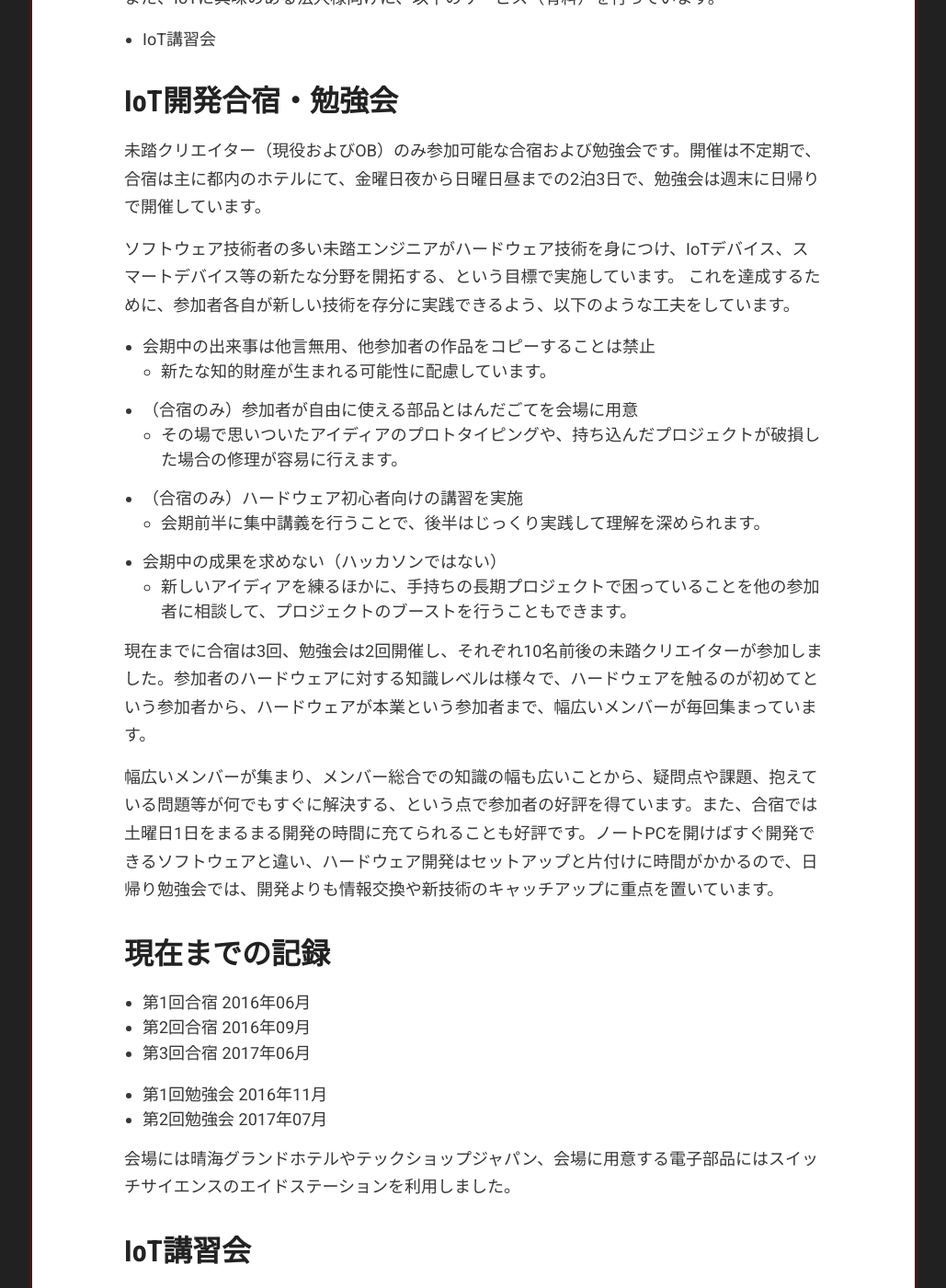
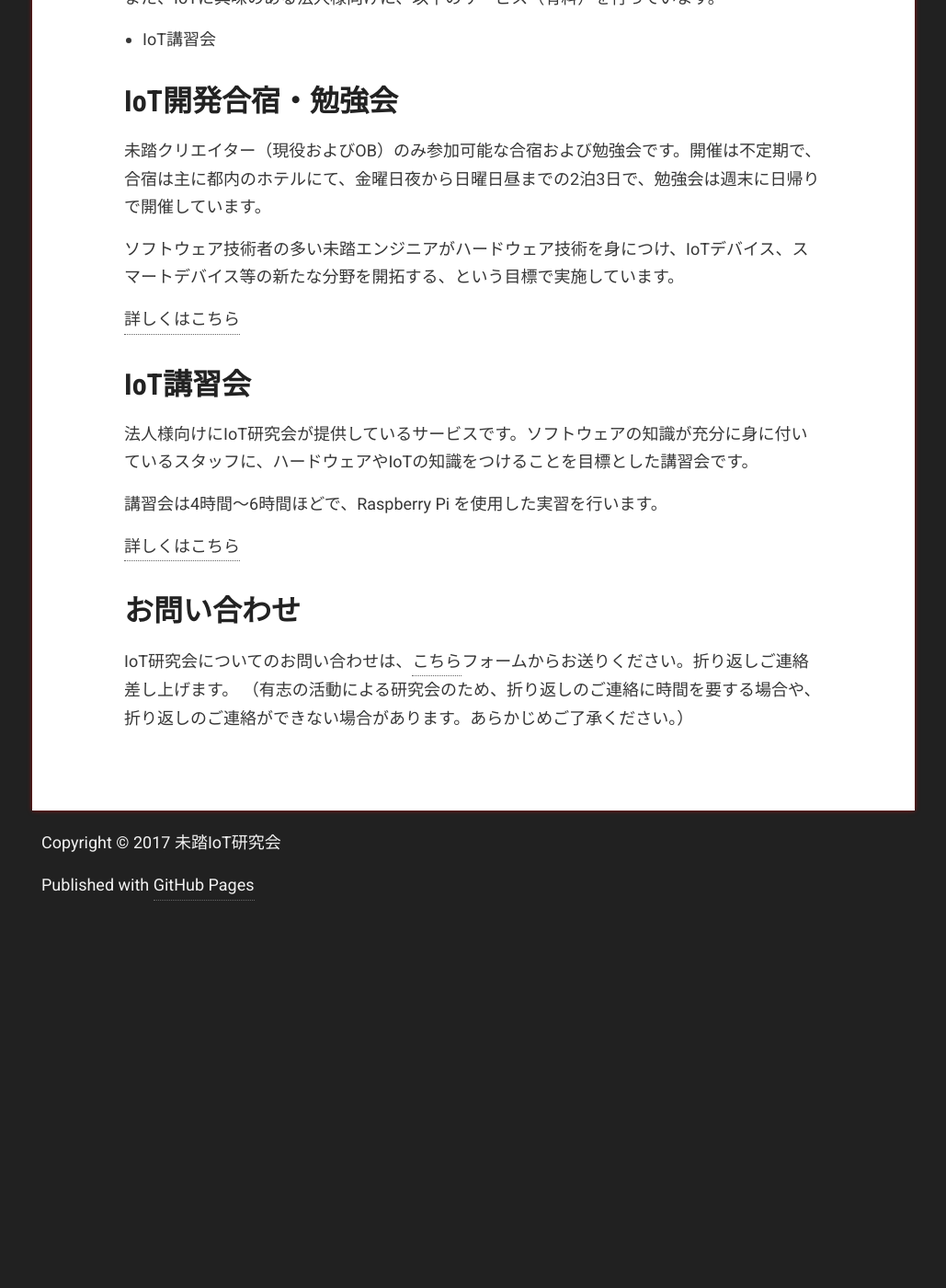
Before and after one commit to uedamm/mitou-iot-web, a Jekyll site: the page built from index.md, in a window 1280 px wide and 1400 px high, scrolled down 645 px. Shown: the whole window at 92% size, without its empty margins (125-1154 px from the left). Built offline with Jekyll 4.4.1, drawn with Linux system fonts in a browser that asks for light colours; our own code applies the rules of GitHub Pages for plain Markdown files; after the commit the page ends 1659 px from its top, so only the background shows below that; some of the changed text lies outside the part shown.

Commit message:
separate pages link

```diff
--- a/index.md
+++ b/index.md
@@ -22,62 +22,18 @@ layout: default
 未踏クリエイター（現役およびOB）のみ参加可能な合宿および勉強会です。開催は不定期で、合宿は主に都内のホテルにて、金曜日夜から日曜日昼までの2泊3日で、勉強会は週末に日帰りで開催しています。
 
 ソフトウェア技術者の多い未踏エンジニアがハードウェア技術を身につけ、IoTデバイス、スマートデバイス等の新たな分野を開拓する、という目標で実施しています。
-これを達成するために、参加者各自が新しい技術を存分に実践できるよう、以下のような工夫をしています。
 
-- 会期中の出来事は他言無用、他参加者の作品をコピーすることは禁止
-  - 新たな知的財産が生まれる可能性に配慮しています。
-- （合宿のみ）参加者が自由に使える部品とはんだごてを会場に用意
-  - その場で思いついたアイディアのプロトタイピングや、持ち込んだプロジェクトが破損した場合の修理が容易に行えます。
-- （合宿のみ）ハードウェア初心者向けの講習を実施
-  - 会期前半に集中講義を行うことで、後半はじっくり実践して理解を深められます。
-- 会期中の成果を求めない（ハッカソンではない）
-  - 新しいアイディアを練るほかに、手持ちの長期プロジェクトで困っていることを他の参加者に相談して、プロジェクトのブーストを行うこともできます。
-
-現在までに合宿は3回、勉強会は2回開催し、それぞれ10名前後の未踏クリエイターが参加しました。参加者のハードウェアに対する知識レベルは様々で、ハードウェアを触るのが初めてという参加者から、ハードウェアが本業という参加者まで、幅広いメンバーが毎回集まっています。
-
-幅広いメンバーが集まり、メンバー総合での知識の幅も広いことから、疑問点や課題、抱えている問題等が何でもすぐに解決する、という点で参加者の好評を得ています。また、合宿では土曜日1日をまるまる開発の時間に充てられることも好評です。ノートPCを開けばすぐ開発できるソフトウェアと違い、ハードウェア開発はセットアップと片付けに時間がかかるので、日帰り勉強会では、開発よりも情報交換や新技術のキャッチアップに重点を置いています。
-
-## 現在までの記録
-- 第1回合宿 2016年06月
-- 第2回合宿 2016年09月
-- 第3回合宿 2017年06月
-
-- 第1回勉強会 2016年11月
-- 第2回勉強会 2017年07月
-
-会場には晴海グランドホテルやテックショップジャパン、会場に用意する電子部品にはスイッチサイエンスのエイドステーションを利用しました。
+[詳しくはこちら](camp)
 
 
 ## IoT講習会
 
 法人様向けにIoT研究会が提供しているサービスです。ソフトウェアの知識が充分に身に付いているスタッフに、ハードウェアやIoTの知識をつけることを目標とした講習会です。
 
-講習会は4時間～6時間ほどで、Raspberry Pi を使用して以下の実習を行います。
+講習会は4時間～6時間ほどで、Raspberry Pi を使用した実習を行います。
 
-- Raspberry Pi の基本説明
-- ブレッドボードの使い方
-- LEDの制御（Lチカ）
-- スイッチ入力の取得
-- 温度センサーからのデータの取得
-- センサーデータとクラウドの連携
-- （オプション）7セグメントLEDの制御
-- 応用のための手引き
+[詳しくはこちら](class)
 
-この講習で、IoTデバイスの開発についての基本的な知識をつけ、センサーや出力装置、クラウドを活用したIoT機器をプロトタイピングできるようになります。応用することで、スマート家電等の開発にとりかかることもできるようになります。
-
-講習はIoT研究会が開発した教材に沿って行います。教材には以上の実習に使用するパーツもセットになっていて、簡単な収納箱にもなります。（この教材セットは受講者それぞれにご購入いただきます）
-
-なお、教材では、IoTを構成する要素のうち、ソフトウェアに関する説明を（受講者にすでに充分な知識があるものとして）簡略化することで、講習時間の効率化を行っています。したがって、以下のような知識をあらかじめ身につけている方を対象としています。
-
-- linuxオペレーティングシステムの操作、管理
-- シェルやテキストエディタの操作
-- プログラミングの知識
-- pythonプログラムの基礎知識
-
-この講習会は、まだ始めたばかりの試みなので、当面は法人様ごとに個別で開催します。開催の可否、詳細については、IoT研究会までお問い合わせください。
-
-### これまでの開催
-- 2017年04月 A社
 
 
 ## お問い合わせ
```
Also changed, not shown: class.md (+6 -0 lines).
